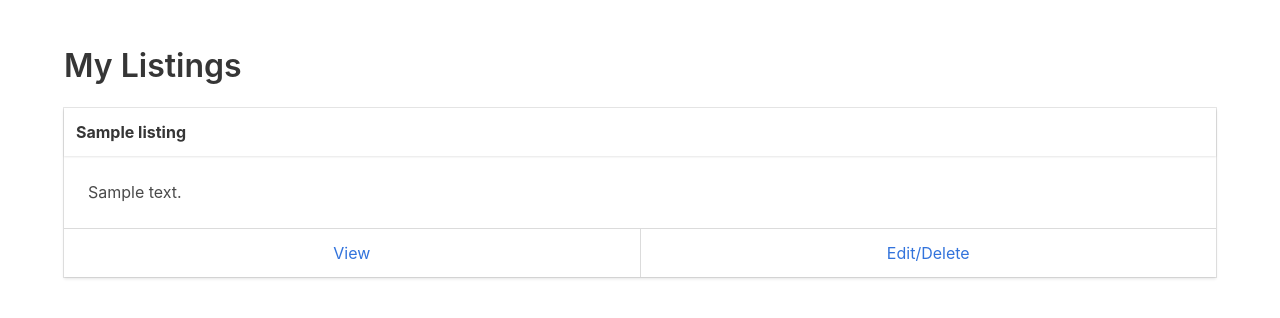
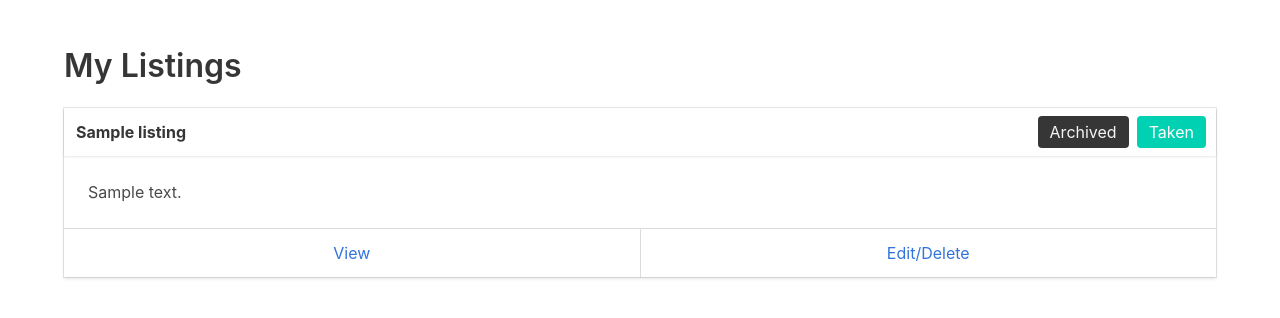
Before and after one commit to asselism/mit_reuse, a Django app: page /mine in a window 1280 px wide. Shown: the part 64-382 px from the top of the page. Run offline with Django 3.2, Linux system fonts and the light colour scheme; a user stored in the database is signed in; tables that the repository leaves empty hold one stand-in row (values such as "Sample post"); some libraries are stand-ins or nearby versions.

Commit message:
Vertical allignment

```diff
--- a/reuse_app/templates/reuse_app/base.html
+++ b/reuse_app/templates/reuse_app/base.html
@@ -12,6 +12,13 @@
   height: 300px;
   margin-bottom: 10px;
 }
+
+.vertical-center{
+  margin-top: auto;
+  margin-bottom: auto;
+  margin-right: 10px;
+}
+
 </style>
   </head>
   <body>
--- a/reuse_app/templates/reuse_app/listing_list.html
+++ b/reuse_app/templates/reuse_app/listing_list.html
@@ -10,6 +10,13 @@
       <p class="card-header-title">
         {{ listing.title }}
       </p>
+
+      <div class="vertical-center">
+        <div class="tags are-medium" >
+          <span class="tag is-dark " >Archived</span>
+          <span class="tag is-primary " >Taken</span>
+        </div>
+      </div>
     </header>
     <div class="card-content">
       <div class="content">
```
